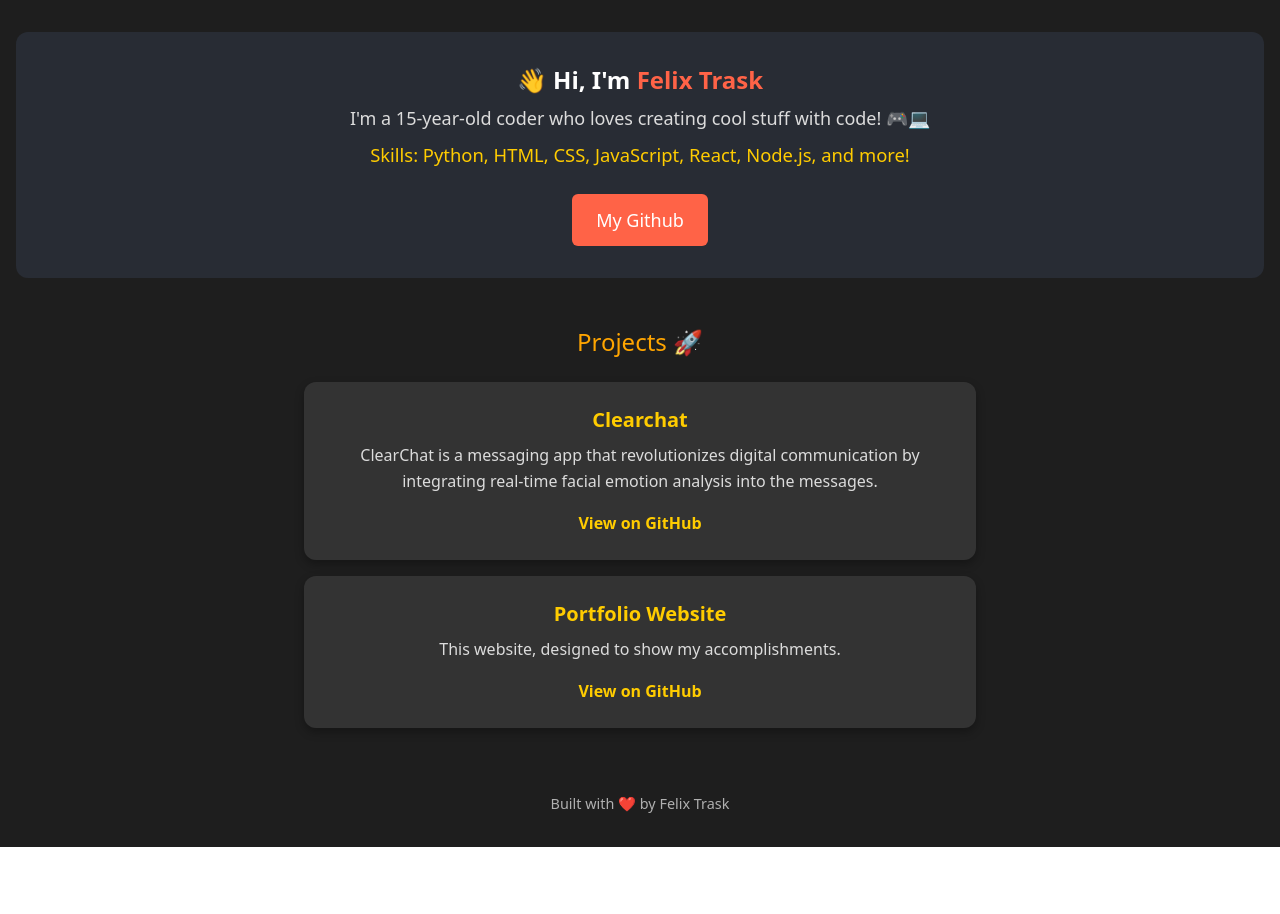
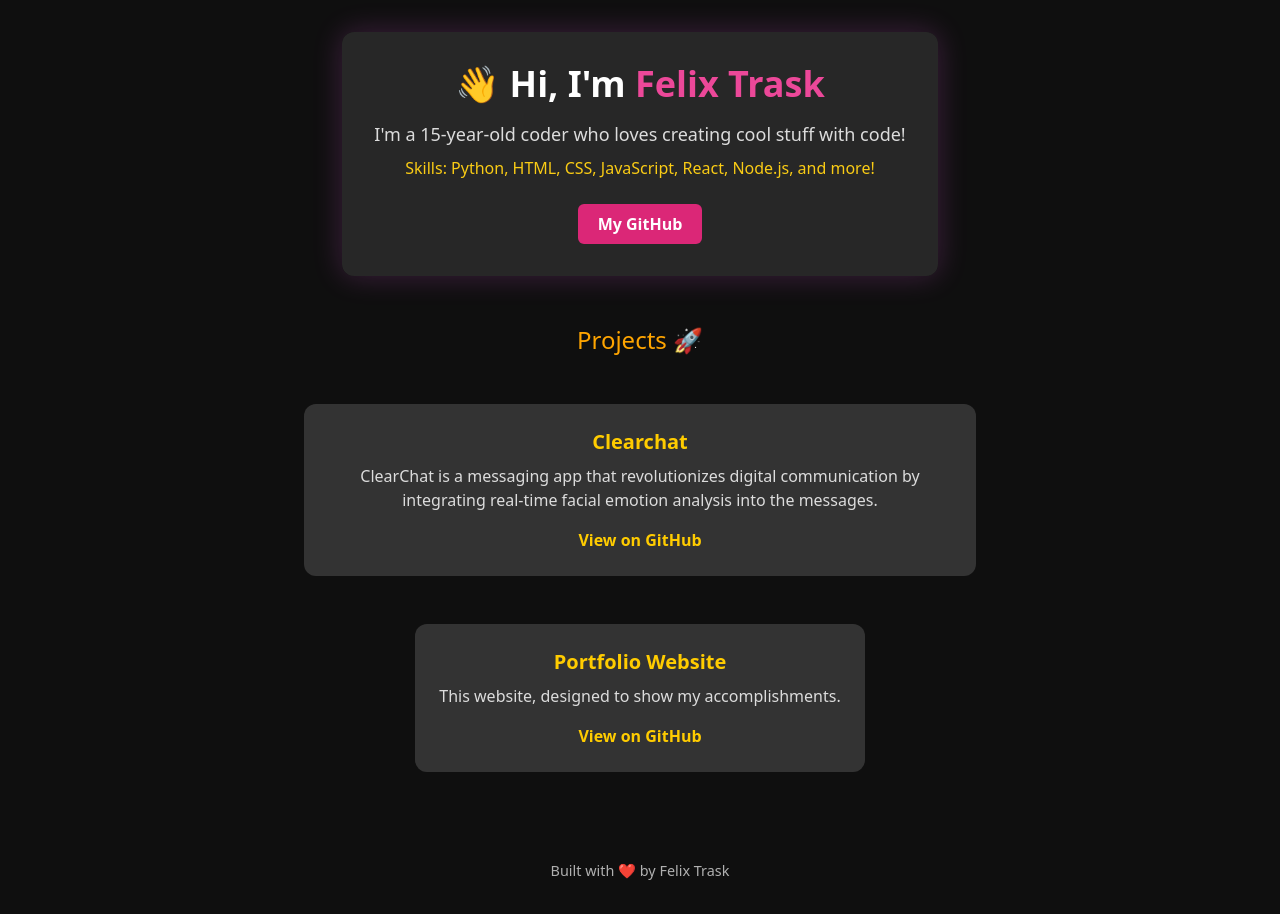
Before and after one commit to FelixTrask/portfolio-website, a React (Create React App) app: page / in a window 1280 px wide. Before the commit the page ends 847 px from the top, so only its background shows below. Built offline with nearby package versions, Linux system fonts and the light colour scheme.

Commit message:
updated ui + added header

```diff
--- a/package.json
+++ b/package.json
@@ -3,6 +3,8 @@
   "version": "0.1.0",
   "private": true,
   "dependencies": {
+    "@tailwindcss/forms": "^0.5.10",
+    "@tailwindcss/typography": "^0.5.16",
     "@testing-library/dom": "^10.4.0",
     "@testing-library/jest-dom": "^6.6.3",
     "@testing-library/react": "^16.2.0",
--- a/src/App.css
+++ b/src/App.css
@@ -1,12 +1,3 @@
 @tailwind base;
 @tailwind components;
 @tailwind utilities;
-
-body {
-  margin: 0;
-  font-family: 'Segoe UI', Tahoma, Geneva, Verdana, sans-serif;
-  background-color: var(--bg-color);
-  color: var(--text-main);
-  text-align: center;
-  line-height: 1.6;
-}
--- a/src/App.js
+++ b/src/App.js
@@ -1,27 +1,45 @@
-import React from 'react';
+import React, { useEffect } from 'react';
 import './App.css';
 
 function App() {
+
+  useEffect(() => {
+    document.title = 'Felix Trask - Portfolio';
+
+    const link = document.querySelector("link[rel*='icon']");
+    link.href = '/favicon.ico'; //public folder
+  }, []);
+
   return (
-    <div className="bg-bg-dark text-text-main min-h-screen px-4 py-8 text-center font-sans leading-relaxed">
-      <header className="bg-header-dark p-8 rounded-lg mb-8">
-        <h1 className="text-2xl font-bold">
-          👋 Hi, I'm <span className="text-highlight">Felix Trask</span>
+
+    <div className="bg-bg-dark text-white min-h-screen px-4 py-8 font-sans relative flex flex-col items-center justify-center">
+      <div className="fixed -z-10 top-0 left-0 w-full h-full overflow-hidden">
+        <div className="absolute top-[-100px] left-[-100px] w-[400px] h-[400px] bg-blob-purple rounded-full mix-blend-multiply filter blur-2xl opacity-70 animate-blob"></div>
+        <div className="absolute top-[200px] right-[-100px] w-[400px] h-[400px] bg-blob-pink rounded-full mix-blend-multiply filter blur-2xl opacity-70 animate-blob animation-delay-2000"></div>
+      </div>
+
+      <header className="bg-card-bg/70 backdrop-blur-lg p-8 rounded-xl max-w-3xl mx-auto shadow-glow text-center">
+        <h1 className="text-4xl font-bold mb-4">
+          👋 Hi, I'm <span className="text-pink-500">Felix Trask</span>
         </h1>
-        <p className="text-lg text-text-sub my-2">I'm a 15-year-old coder who loves creating cool stuff with code! 🎮💻</p>
-        <p className="text-[1.15rem] text-skill mb-6">Skills: Python, HTML, CSS, JavaScript, React, Node.js, and more!</p>
+        <p className="text-lg text-text-sub mb-2">
+          I'm a 15-year-old coder who loves creating cool stuff with code!
+        </p>
+        <p className="text-md text-yellow-400 mb-6">
+          Skills: Python, HTML, CSS, JavaScript, React, Node.js, and more!
+        </p>
         <button
-          className="bg-highlight text-white py-3 px-6 rounded-md text-lg cursor-pointer transition-colors hover:bg-highlight-alt"
-          onClick={() => window.location.replace("https://www.github.com/FelixTrask")}
+          className="bg-pink-600 hover:bg-pink-500 text-white font-semibold py-2 px-5 rounded-md transition-colors"
+          onClick={() => window.location.replace('https://www.github.com/FelixTrask')}
         >
-          My Github
+          My GitHub
         </button>
       </header>
 
-      <section className="mt-12">
+      <section className="mt-12 w-full flex flex-col items-center">
         <h2 className="text-2xl text-accent mb-6">Projects 🚀</h2>
 
-        <div className="bg-card-bg rounded-lg p-6 my-4 max-w-2xl mx-auto shadow-card">
+        <div className="bg-card-bg rounded-lg p-6 my-6 max-w-2xl mx-auto transition-shadow duration-300 hover:shadow-glow text-center">
           <h3 className="mb-2 text-skill text-xl font-semibold">Clearchat</h3>
           <p className="mb-4 text-text-sub">
             ClearChat is a messaging app that revolutionizes digital communication by integrating real-time facial emotion analysis into the messages.
@@ -36,7 +54,7 @@ function App() {
           </a>
         </div>
 
-        <div className="bg-card-bg rounded-lg p-6 my-4 max-w-2xl mx-auto shadow-card">
+        <div className="bg-card-bg rounded-lg p-6 my-6 max-w-2xl mx-auto transition-shadow duration-300 hover:shadow-glow text-center">
           <h3 className="mb-2 text-skill text-xl font-semibold">Portfolio Website</h3>
           <p className="mb-4 text-text-sub">This website, designed to show my accomplishments.</p>
           <a
@@ -50,7 +68,7 @@ function App() {
         </div>
       </section>
 
-      <footer className="mt-16 text-xs text-footer-text">
+      <footer className="mt-16 text-xs text-footer-text text-center">
         Built with ❤️ by Felix Trask
       </footer>
     </div>
--- a/src/index.css
+++ b/src/index.css
@@ -1,13 +1,17 @@
 body {
-  margin: 0;
+  /* margin: 0;
   font-family: -apple-system, BlinkMacSystemFont, 'Segoe UI', 'Roboto', 'Oxygen',
     'Ubuntu', 'Cantarell', 'Fira Sans', 'Droid Sans', 'Helvetica Neue',
     sans-serif;
   -webkit-font-smoothing: antialiased;
-  -moz-osx-font-smoothing: grayscale;
+  -moz-osx-font-smoothing: grayscale; */
 }
 
 code {
   font-family: source-code-pro, Menlo, Monaco, Consolas, 'Courier New',
     monospace;
 }
+
+.animation-delay-2000 {
+  animation-delay: 2s;
+}
--- a/tailwind.config.js
+++ b/tailwind.config.js
@@ -4,27 +4,43 @@ module.exports = {
   theme: {
     extend: {
       colors: {
-        'bg-dark': '#1e1e1e',
-        'header-dark': '#282c34',
-        'text-main': '#ffffff',
-        'text-sub': '#dcdcdc',
-        'highlight': '#ff6347',
-        'highlight-alt': '#ff4500',
-        'skill': '#ffcc00',
-        'accent': '#ffa500',
-        'card-bg': '#333333',
-        'footer-text': '#b0b0b0',
+        'bg-dark': '#0f0f0f', // Dark background color
+        'header-dark': '#282c34', // Header dark background
+        'text-main': '#ffffff', // Main text color (white)
+        'text-sub': '#dcdcdc', // Subtext color
+        'highlight': '#ff6347', // Highlight color
+        'highlight-alt': '#ff4500', // Alternate highlight color
+        'skill': '#ffcc00', // Skill color
+        'accent': '#ffa500', // Accent color
+        'card-bg': '#333333', // Card background color
+        'footer-text': '#b0b0b0', // Footer text color
+        'blob-purple': '#6c63ff', // Blob purple color
+        'blob-pink': '#ff6584', // Blob pink color
+      },
+      boxShadow: {
+        glow: '0 0 30px rgba(255, 99, 255, 0.2)', // Glowing shadow effect
+      },
+      keyframes: {
+        blob: {
+          '0%': { transform: 'translate(0px, 0px) scale(1)' },
+          '33%': { transform: 'translate(30px, -50px) scale(1.1)' },
+          '66%': { transform: 'translate(-20px, 20px) scale(0.9)' },
+          '100%': { transform: 'translate(0px, 0px) scale(1)' },
+        },
+      },
+      animation: {
+        blob: 'blob 20s infinite ease-in-out', // Blobbing animation
       },
       borderRadius: {
-        'lg': '12px',
-      },
-      boxShadow: {
-        'card': '0 4px 10px rgba(0, 0, 0, 0.3)',
+        'lg': '12px', // Large border radius for rounding
       },
       fontSize: {
-        'xs': '0.9rem',
+        'xs': '0.9rem', // Extra small font size
       }
     },
   },
-  plugins: [],
+  plugins: [
+    require('@tailwindcss/forms'),
+    require('@tailwindcss/typography'),
+  ],
 }
```
Also changed, not shown: 1 other file (tests, documents, lock files or other folders).
